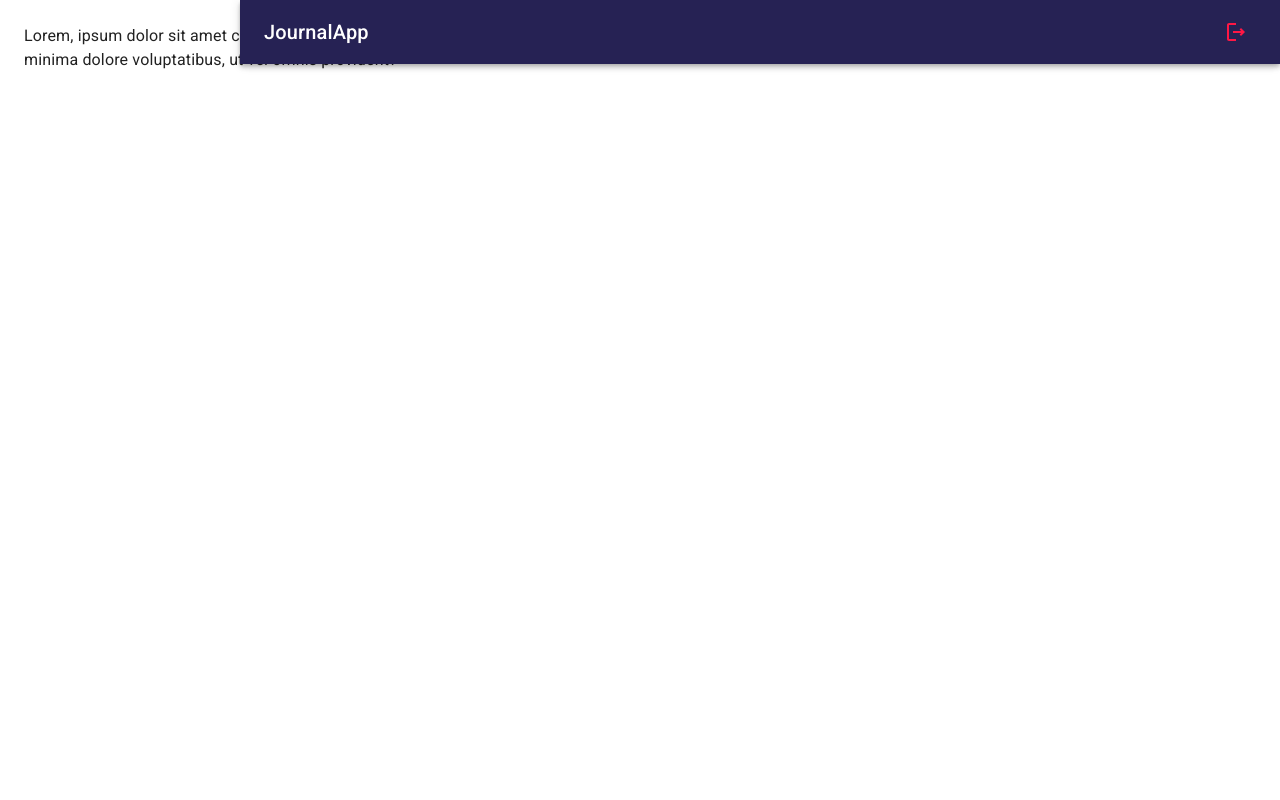
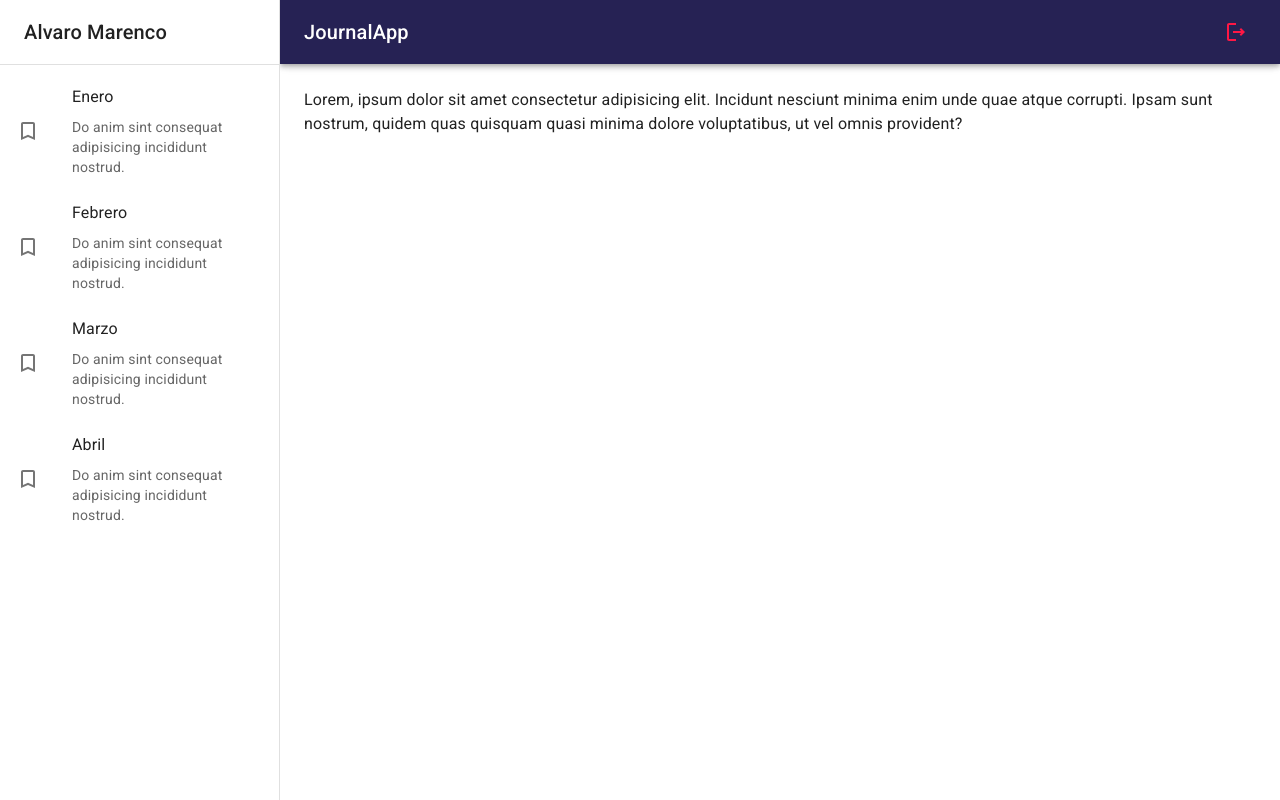
Before and after one commit to Marenco81/journal-app, a React (Vite) app: page / in a window 1280 px wide. Built offline with nearby package versions, Linux system fonts and the light colour scheme.

Commit message:
SideBar - Diseño

```diff
--- a/src/journal/components/NavBar.jsx
+++ b/src/journal/components/NavBar.jsx
@@ -2,7 +2,7 @@
 import { AppBar, Grid, IconButton, Toolbar, Typography } from "@mui/material"
 
 
-export const NavBar = ({drawerWidth}) => {
+export const NavBar = ({drawerWidth = 240}) => {
   return (
     <AppBar
         position="fixed"
--- /dev/null
+++ b/src/journal/components/SideBar.jsx
@@ -0,0 +1,49 @@
+import { TurnedInNot } from "@mui/icons-material"
+import { Box, Divider, Drawer, Grid, List, ListItem, ListItemButton, ListItemIcon, ListItemText, Toolbar, Typography } from "@mui/material"
+
+
+export const SideBar = ({drawerWidth=240}) => {
+  return (
+    <Box
+        component='nav'
+        sx={{width:{sm:drawerWidth}, flexShrink:{sm:0}}}
+    >
+        <Drawer
+            variant="permanent" // temporary(optional)
+            open={true}
+            sx={{
+                display:{xs:'block'},
+                '& .MuiDrawer-paper':{boxSizing:'border-box', width:drawerWidth}
+            }}
+        >
+            <Toolbar>
+                <Typography variant="h6" noWrap component='div'>
+                    Alvaro Marenco
+                </Typography>
+            </Toolbar>
+            <Divider/>
+
+            <List>
+                {
+                    ['Enero', 'Febrero', 'Marzo', 'Abril'].map(text => (
+                        <ListItem key={text} disablePadding>
+                            <ListItemButton>
+                                <ListItemIcon>
+                                    <TurnedInNot/>
+                                </ListItemIcon>
+                                <Grid container>
+                                    <ListItemText primary={text} />
+                                    <ListItemText secondary={'Do anim sint consequat adipisicing incididunt nostrud.'} />
+
+                                </Grid>
+                            </ListItemButton>
+                        </ListItem>
+                    ))
+                }
+            </List>
+
+        </Drawer>
+
+    </Box>
+  )
+}
--- a/src/journal/components/index.js
+++ b/src/journal/components/index.js
@@ -1,2 +1,3 @@
 
 export * from './NavBar';
+export * from './SideBar';
--- a/src/journal/layout/JournalLayout.jsx
+++ b/src/journal/layout/JournalLayout.jsx
@@ -1,8 +1,8 @@
-import { Box } from "@mui/material";
-import { NavBar } from "../components";
+import { Box, Toolbar } from "@mui/material";
+import { NavBar, SideBar } from "../components";
 
 
-const drawerWidth = 240;
+const drawerWidth = 280;
 
 
 export const JournalLayout = ({children}) => {
@@ -12,13 +12,13 @@
 
         <NavBar drawerWidth={drawerWidth}/>
 
-        {/* Sidebar */}
+        <SideBar drawerWidth={drawerWidth}/>
 
         <Box
             component="main"
             sx={{flexGrow:1, p:3}}
         >
-            {/* Toolbar */}
+            <Toolbar/>
             {children}
 
         </Box>
```
